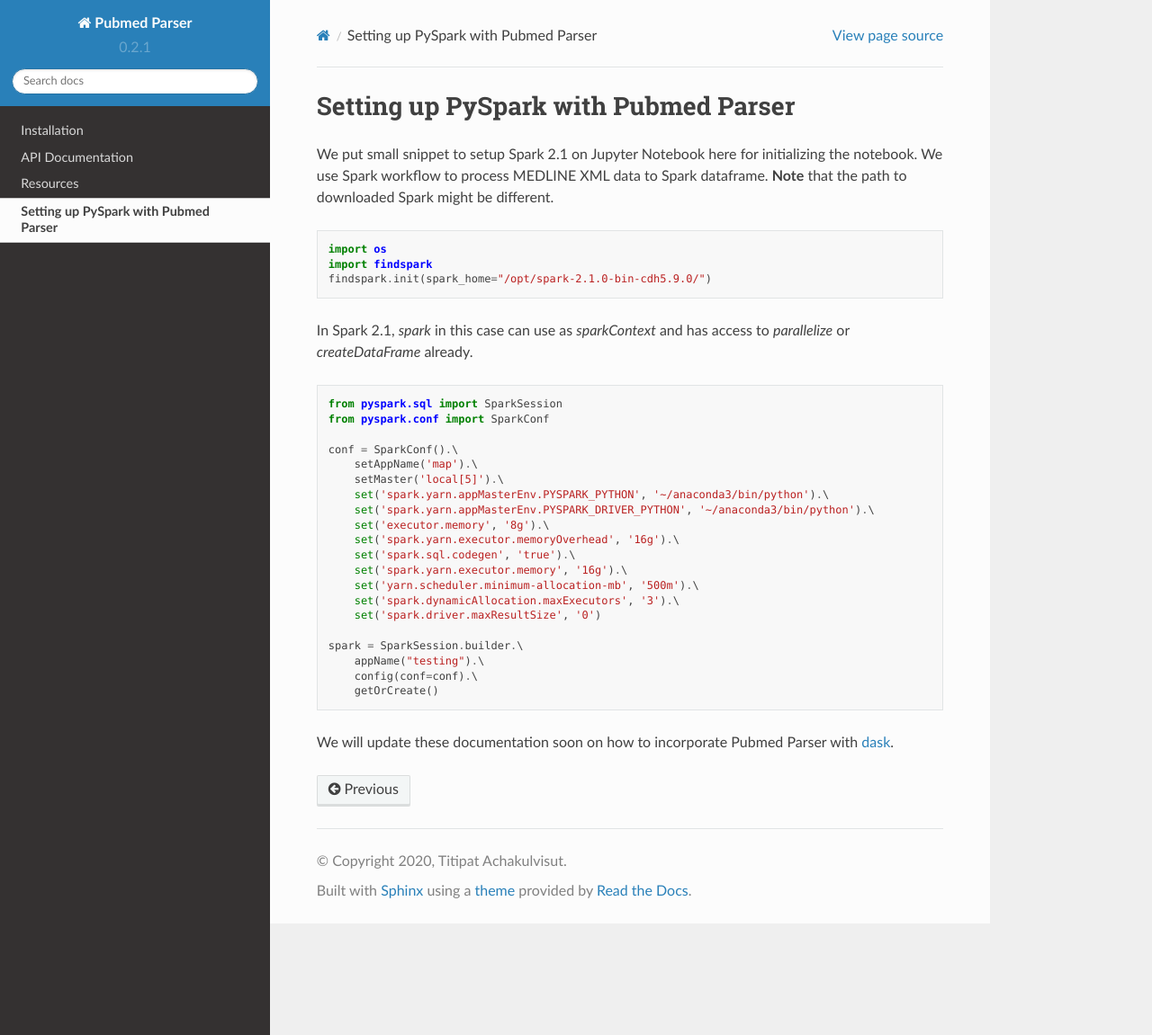
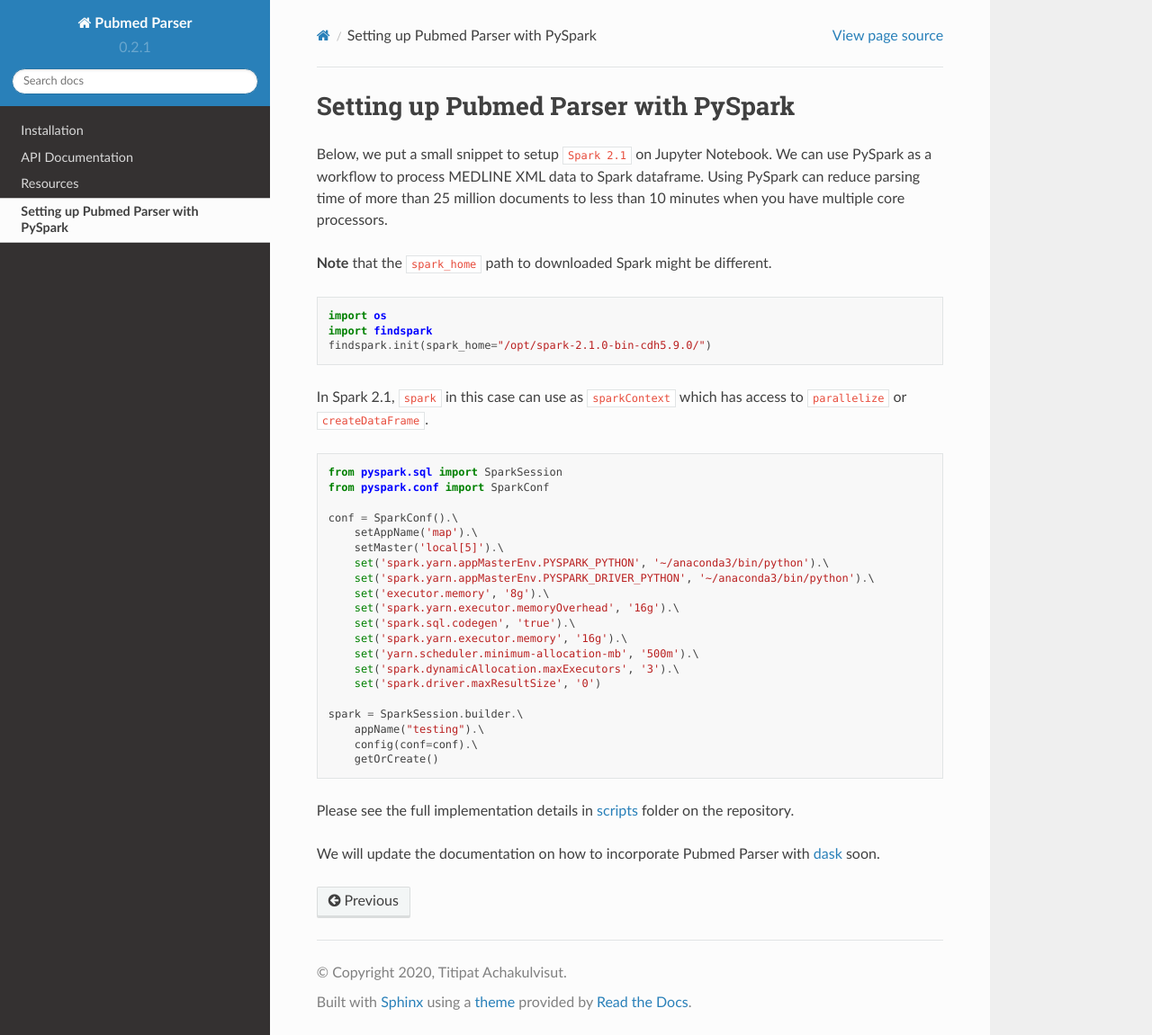
Before and after one commit to titipata/pubmed_parser, a Sphinx documentation site: the page built from docs/spark.rst, in a window 1280 px wide and 1151 px high. Shown: the whole window at 90% size. Built offline with Sphinx 7.4.7 and the Read the Docs theme 2.0.0, drawn with Linux system fonts in a browser that asks for light colours.

Commit message:
Quick updates on documentation

```diff
--- a/docs/spark.rst
+++ b/docs/spark.rst
@@ -1,9 +1,12 @@
-Setting up PySpark with Pubmed Parser
+Setting up Pubmed Parser with PySpark
 =====================================
 
 
-We put small snippet to setup Spark 2.1 on Jupyter Notebook here for initializing the notebook.
-We use Spark workflow to process MEDLINE XML data to Spark dataframe. **Note** that the path to downloaded Spark might be different.
+Below, we put a small snippet to setup ``Spark 2.1`` on Jupyter Notebook.
+We can use PySpark as a workflow to process MEDLINE XML data to Spark dataframe.
+Using PySpark can reduce parsing time of more than 25 million documents to less than 10 minutes when you have multiple core processors.
+
+**Note** that the ``spark_home`` path to downloaded Spark might be different.
 
 .. code-block:: python
 
@@ -12,7 +15,7 @@ We use Spark workflow to process MEDLINE XML data to Spark dataframe. **Note** t
     findspark.init(spark_home="/opt/spark-2.1.0-bin-cdh5.9.0/")
 
 
-In Spark 2.1, `spark` in this case can use as `sparkContext` and has access to `parallelize` or `createDataFrame` already.
+In Spark 2.1, ``spark`` in this case can use as ``sparkContext`` which has access to ``parallelize`` or ``createDataFrame``.
 
 .. code-block:: python
 
@@ -37,4 +40,7 @@ In Spark 2.1, `spark` in this case can use as `sparkContext` and has access to `
         config(conf=conf).\
         getOrCreate()
 
-We will update these documentation soon on how to incorporate Pubmed Parser with `dask <https://dask.org/>`_.
+
+Please see the full implementation details in `scripts <https://github.com/titipata/pubmed_parser/tree/master/scripts>`_ folder on the repository.
+
+We will update the documentation on how to incorporate Pubmed Parser with `dask <https://dask.org/>`_ soon.
```
Also changed, not shown: docs/install.rst (+17 -1 lines).
